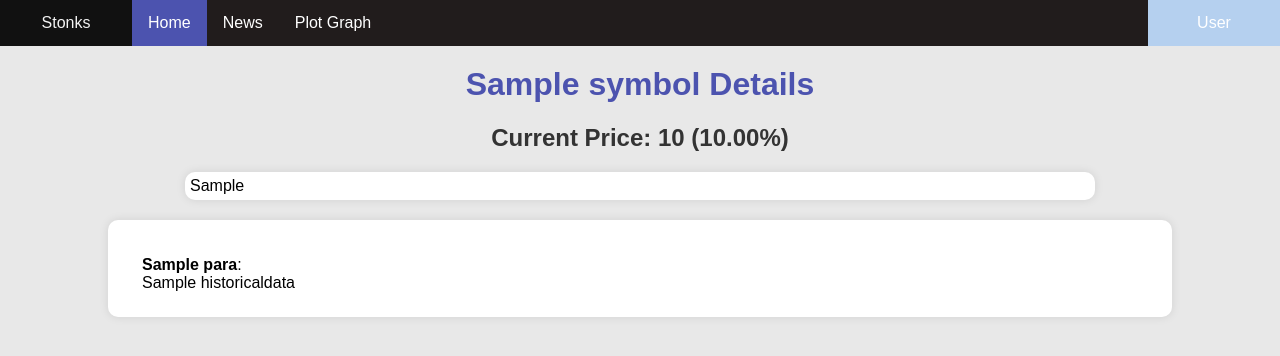
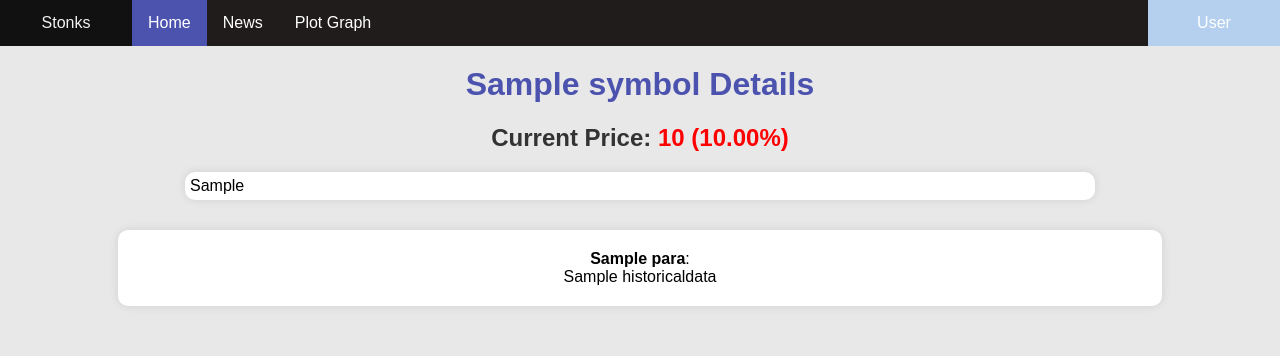
Before and after one commit to AnshAgrawal04/AA-for-the-W, a Flask app: template templates/stockdata.html in a window 1280 px wide. Shown: the top 356 px of the page. Run offline with Flask 3, Linux system fonts and the light colour scheme; the template is opened without the code that fills it: most values are stand-ins (such as "Sample title", 1, 10 or a date in 2020); some libraries are stand-ins or nearby versions.

Commit message:
Added colors to price

```diff
--- a/templates/stockdata.html
+++ b/templates/stockdata.html
@@ -12,6 +12,14 @@
             font-family: Arial, sans-serif;
             margin: 0;
             /* Remove default margin */
+        }
+
+        .green {
+            color: green;
+        }
+
+        .red {
+            color: red;
         }
 
         ul {
@@ -57,8 +65,6 @@
             background-color: rgb(181, 208, 239);
             width: 100px;
             float: right;
-            /* Align to the right */
-            /* Add margin to the right */
         }
 
         h1 {
@@ -75,16 +81,17 @@
 
         p {
             width: 15%;
-            margin-left: 14px;
-            margin-bottom: 5px;
+            margin: 10px auto;
             display: inline-block;
         }
-        .stock_attributes{
+
+        .stock_attributes {
             max-width: 80%;
-            margin: 20px auto;
-            padding: 20px;
+            margin: 30px auto;
+            padding: 10px;
             background-color: #fff;
             border-radius: 10px;
+            text-align: center;
             box-shadow: 0 0 10px rgba(0, 0, 0, 0.1);
         }
 
@@ -109,12 +116,19 @@
     </ul>
 
     <h1>{{ symbol }} Details</h1>
-    <h2>Current Price: {{ livedata['lastPrice'] }} ({{ '%.2f'%livedata['pChange'] }}%)</h2>
+    <h2>
+        Current Price:
+        <span class="{% if livedata['pChange'] > 0 %}green{% else %}red{% endif %}">
+            {{ livedata['lastPrice'] }} ({{ '%.2f' % livedata['pChange'] }}%)
+        </span>
+
+    </h2>
 
     <div class="graph">
         {{ plot_div|safe}}
     </div>
-    <div class="stock_attributes">{% for col, para in stockpara.items() %} <p><strong>{{ para }}</strong>: {{ historicaldata[col] }}</p>
+    <div class="stock_attributes">{% for col, para in stockpara.items() %} <p><strong>{{ para }}</strong>: {{
+            historicaldata[col] }}</p>
         {% endfor %}
     </div>
 
```
